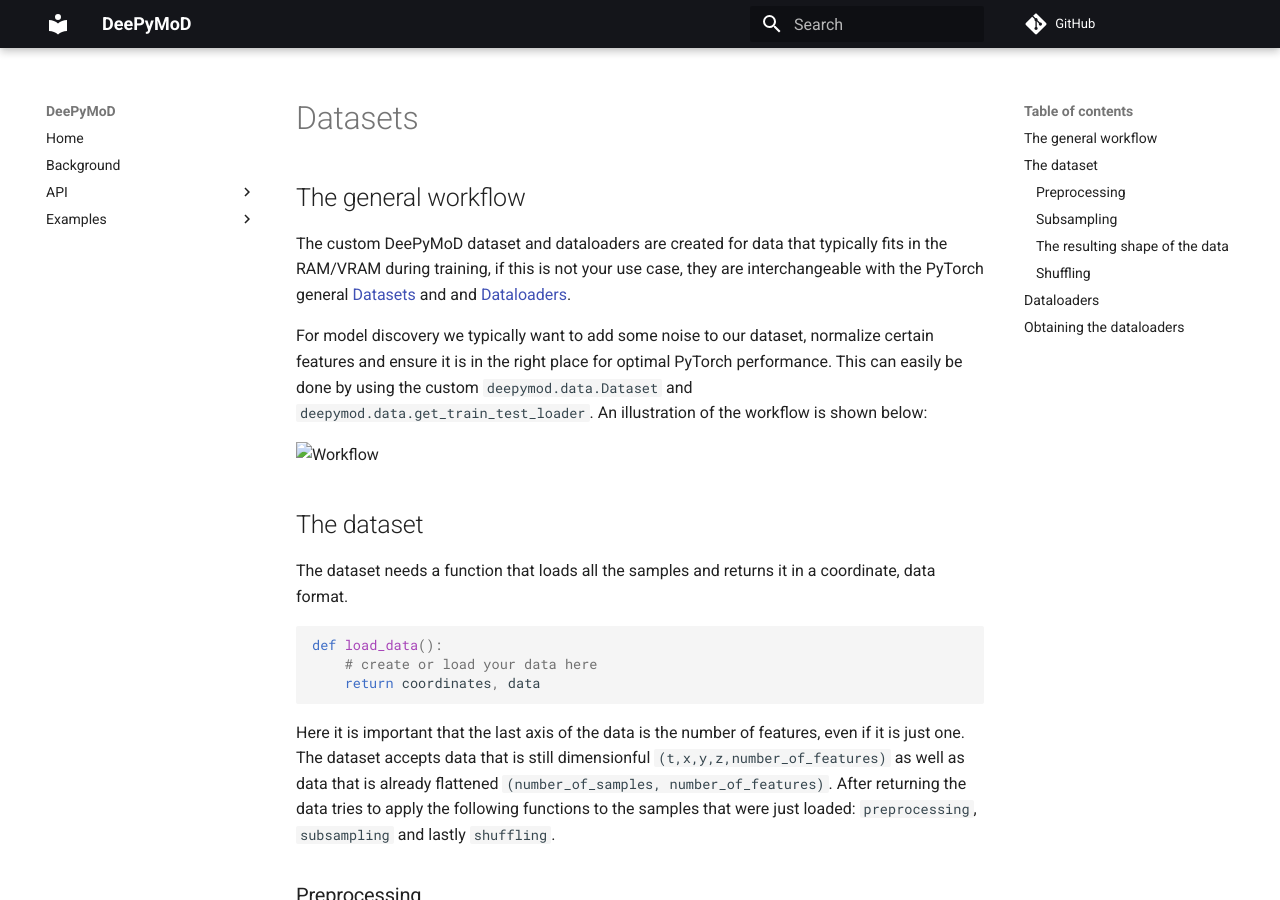
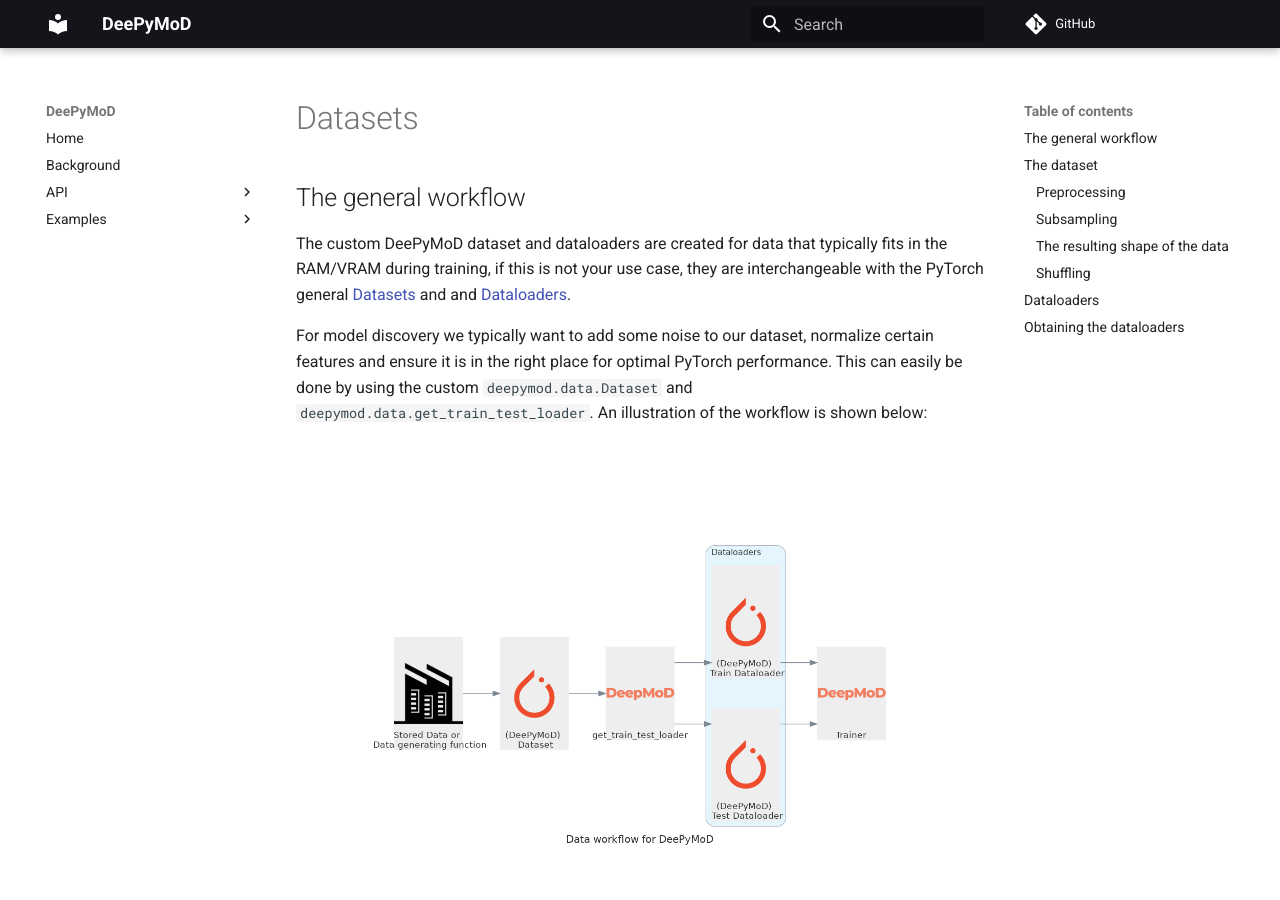
Before and after one commit to PhIMaL/DeePyMoD, an MkDocs documentation site: the page built from docs/datasets/data.md, in a window 1280 px wide and 900 px high. Built offline with MkDocs 1.6.1 and Material for MkDocs 9.7.7, drawn with Linux system fonts in a browser that asks for light colours; comment, search, counter and statistics services are not loaded.

Commit message:
Fixed the figure in the documentation.

```diff
--- a/docs/datasets/data.md
+++ b/docs/datasets/data.md
@@ -7,7 +7,7 @@ The custom DeePyMoD dataset and dataloaders are created for data that typically
 
 For model discovery we typically want to add some noise to our dataset, normalize certain features and ensure it is in the right place for optimal PyTorch performance. This can easily be done by using the custom `deepymod.data.Dataset` and `deepymod.data.get_train_test_loader`. An illustration of the workflow is shown below:
 
-![Workflow](figures/data_workflow_for_deepymod.png)
+![Workflow](../figures/data_workflow_for_deepymod.png)
 
 ## The dataset
 The dataset needs a function that loads all the samples and returns it in a coordinate, data format.
```
